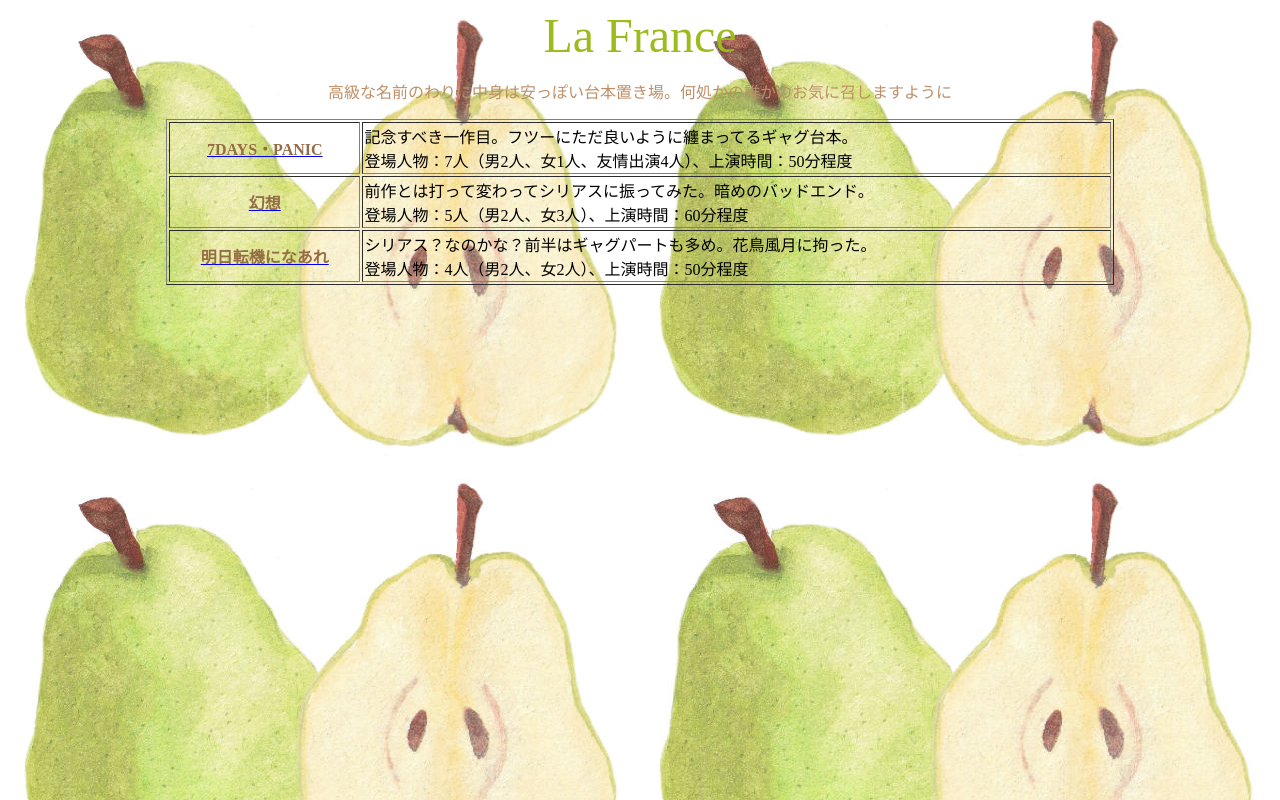
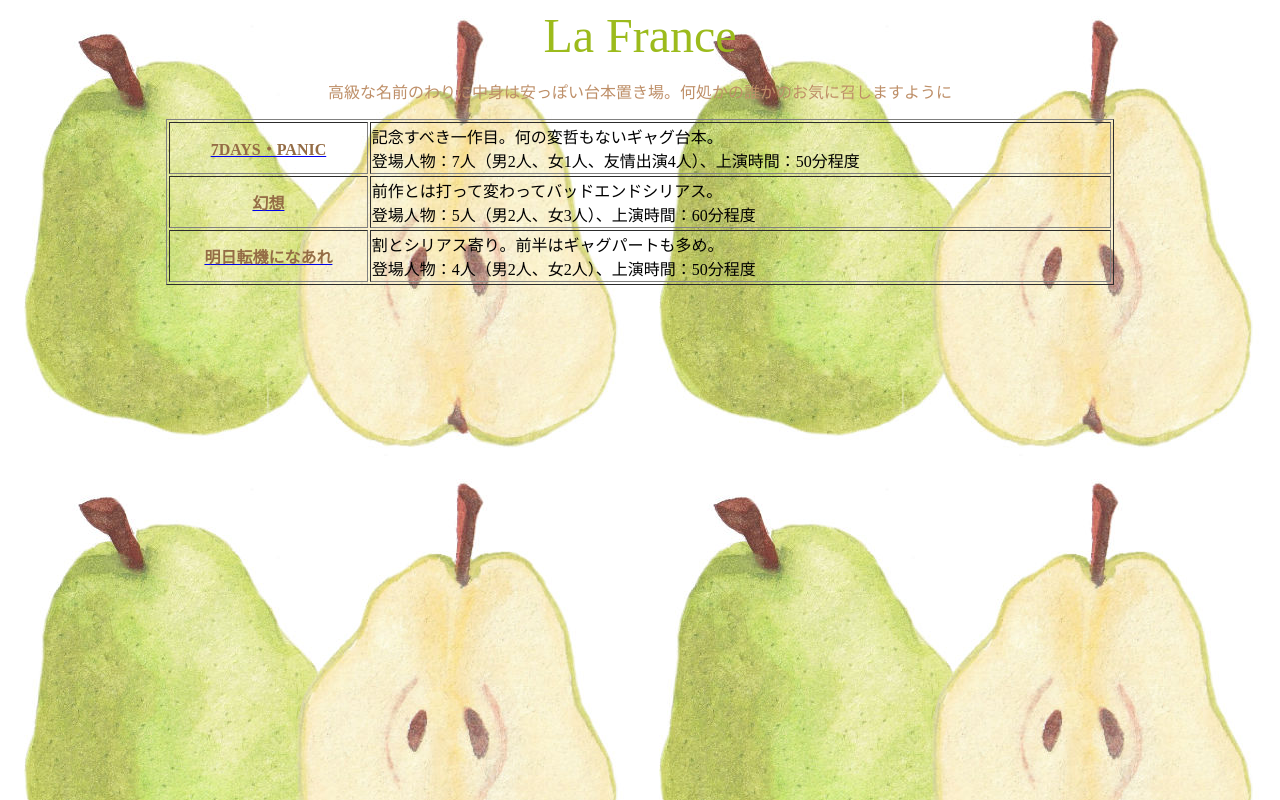
Before and after one commit to ykym0015/_peach0015, a plain HTML site: page index.htm in a window 1280 px wide. Drawn offline with Linux system fonts and the light colour scheme.

Commit message:
Update index.htm

```diff
--- a/index.htm
+++ b/index.htm
@@ -10,14 +10,14 @@
 <table width="75%" border="1" align="center">
 <tr>
 <th><a href="index2.htm"><font color="#946c45">7DAYS・PANIC</font></a></th>
-<td><font color="#000000">記念すべき一作目。フツーにただ良いように纏まってるギャグ台本。<br>登場人物：7人（男2人、女1人、友情出演4人）、上演時間：50分程度</font></td>
+<td><font color="#000000">記念すべき一作目。何の変哲もないギャグ台本。<br>登場人物：7人（男2人、女1人、友情出演4人）、上演時間：50分程度</font></td>
 </tr>
 <tr>
 <th><a href="index3.htm"><font color="#946c45">幻想</font></a></th>
-<td><font color="#000000">前作とは打って変わってシリアスに振ってみた。暗めのバッドエンド。<br>登場人物：5人（男2人、女3人）、上演時間：60分程度</font></td>
+<td><font color="#000000">前作とは打って変わってバッドエンドシリアス。<br>登場人物：5人（男2人、女3人）、上演時間：60分程度</font></td>
 </tr>
 <tr>
 <th><a href="index4.htm"><font color="#946c45">明日転機になあれ</font></th>
-<td><font color="#000000">シリアス？なのかな？前半はギャグパートも多め。花鳥風月に拘った。<br>登場人物：4人（男2人、女2人）、上演時間：50分程度</font></td>
+<td><font color="#000000">割とシリアス寄り。前半はギャグパートも多め。<br>登場人物：4人（男2人、女2人）、上演時間：50分程度</font></td>
 </tr>
 </html>
```
